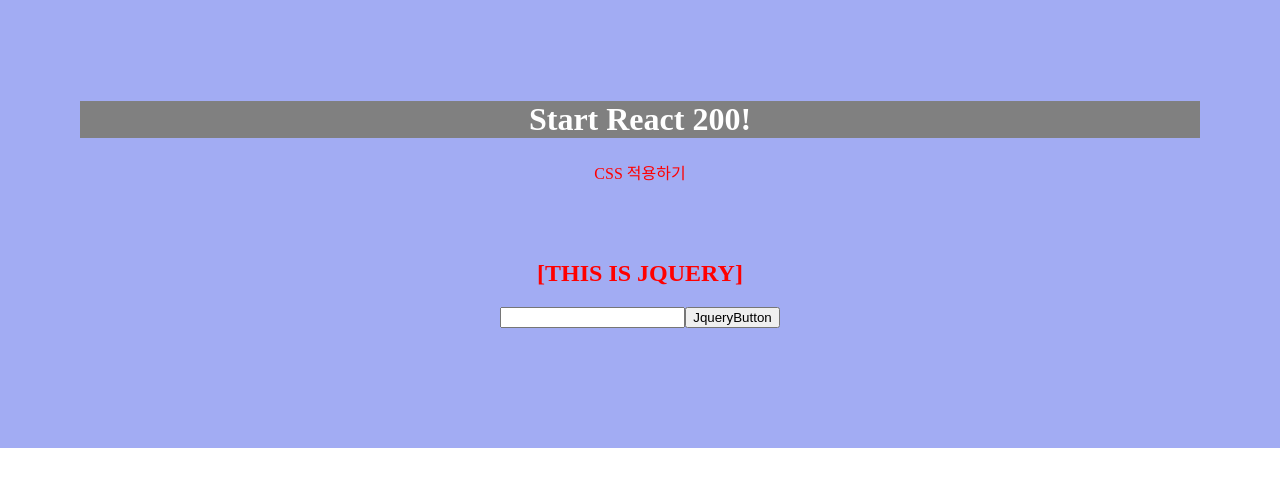
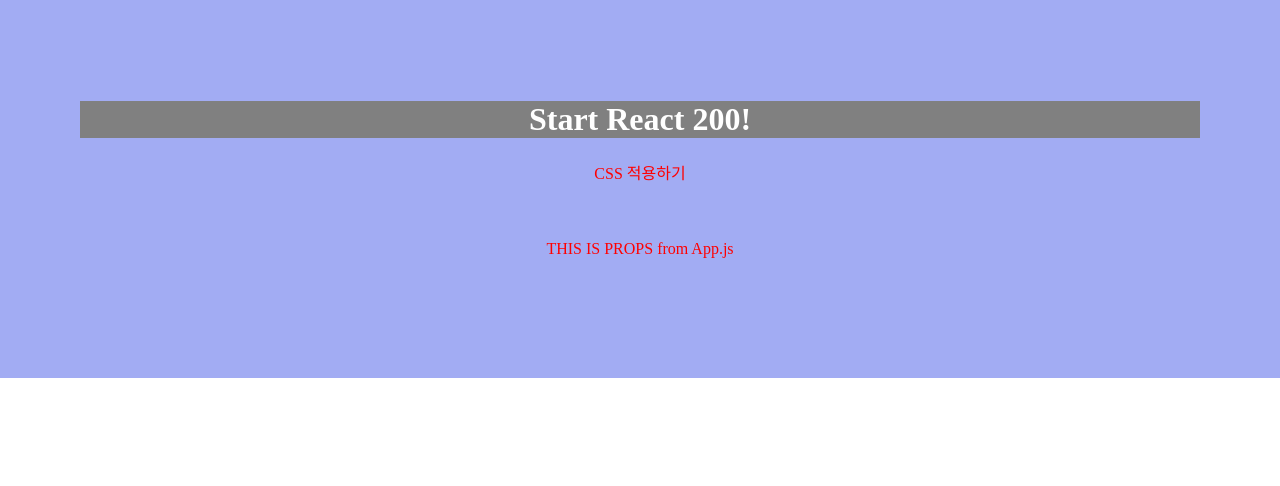
Before and after one commit to ddk9597/React200, a React (Create React App) app: page / in a window 1280 px wide. Shown: the top 486 px of the page. Built offline with nearby package versions, Linux system fonts and the light colour scheme; the HTML template or start-up script is replaced by a standard one.

Commit message:
no message

```diff
--- a/src/App.js
+++ b/src/App.js
@@ -1,13 +1,13 @@
 import React from 'react';
 import './App.css';
-import Jquery from './R016_jquery.js';
+import Props from './R017_Props.js';
 
 function App() {
   return (
     <div>
       <h1>Start React 200!</h1>
       <p>CSS 적용하기</p>
-      <Jquery />
+      <Props props_val = "THIS IS PROPS"/>
     </div>
   );
 }
--- /dev/null
+++ b/src/R017_Props.js
@@ -0,0 +1,31 @@
+/* Props
+  부모 컴포넌트가 자식 컴포넌트에 데이터를 전달 할 때 사용함
+  전달된 데이터는 읽기 전용임
+  props를 전달받은 자식 컴포넌트는 오버라이딩 불가(데이터 수정 불가함)
+
+  데이터를 변경하기 위해서는 컴포넌트 내부에서만
+  사용하는 변수에 값을 넣어서 사용해야 함.
+*/
+
+import React, { Component } from "react";
+
+class Props extends Component {
+
+  render() {
+    // this.props. 뒤에 상위 컴포넌트에서 전달 받은 props 변수명을 붙이면
+    // 해당 데이터를 사용 가능함
+    let props_value = this.props.props_val;
+
+    // 데이터를 수정해야 할 경우, porps 자체가 아닌 컴포넌트 내부 변수(props)value)에
+    // 옮겨 가공한다.
+    // App.js에서 넘겨받은 문자열(THIS IS PROPS) 뒤에 새로운 문자열
+    // props_value 를 덧붙인다.
+    props_value += ' from App.js'
+    return (
+      <div>{props_value}</div>
+    )
+  }
+
+}
+
+export default Props;
```
Also changed, not shown: 1 other file (tests, documents, lock files or other folders).
